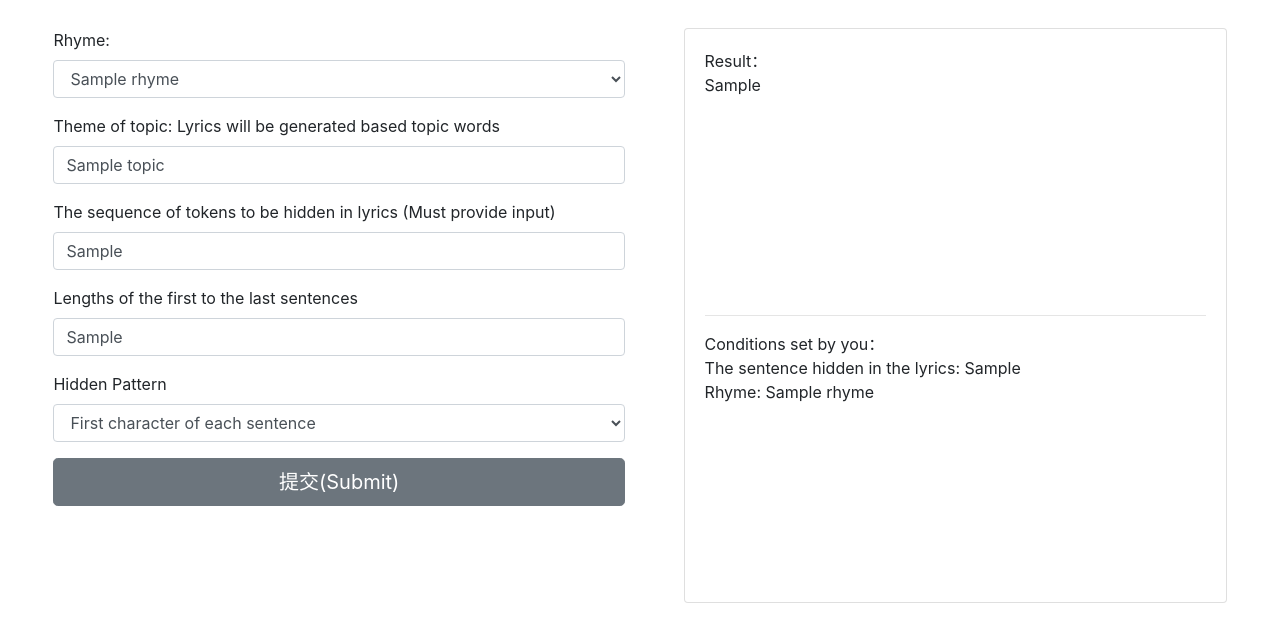
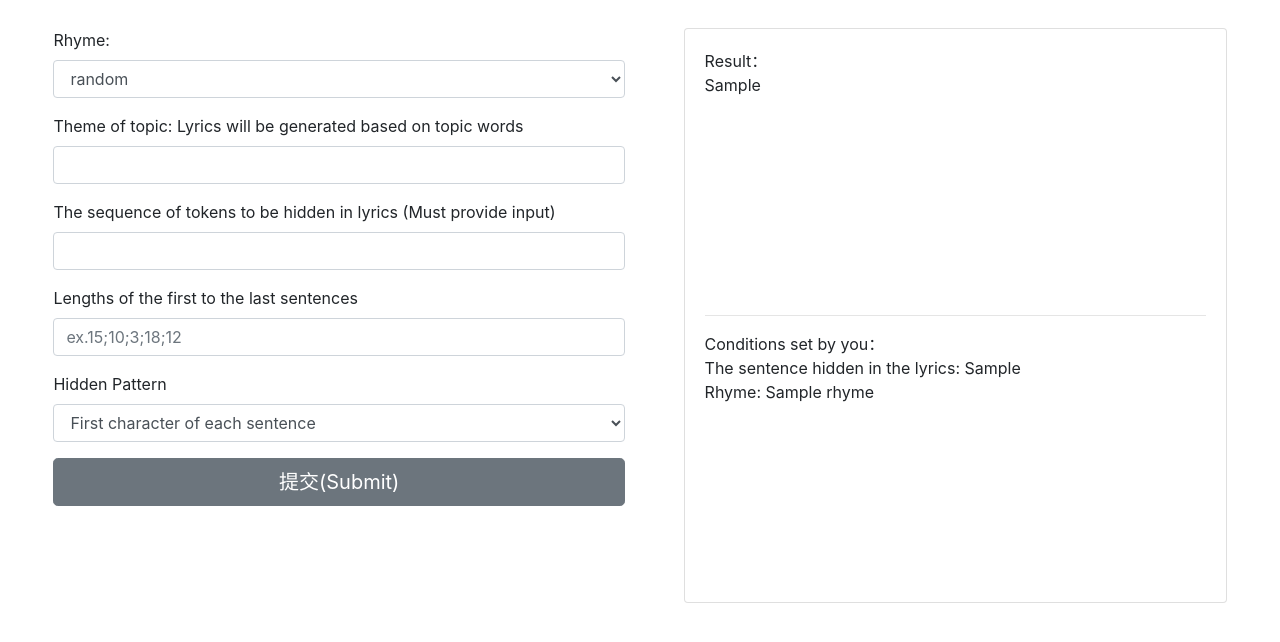
Before and after one commit to austinlaurice/AcrosticGenerator, a Django app: template demo_site/lyrics/templates/index.html in a window 1280 px wide. Shown: the part 62-704 px from the top of the page. Run offline with Django 3.2, Linux system fonts and the light colour scheme; tables that the repository leaves empty hold one stand-in row (values such as "Sample post"); the template is opened without the code that fills it: values that come from a table or form of the project are taken from there, most other values are stand-ins (such as "Sample title", 1, 10 or a date in 2020); parts of the project's set-up code (start-up, migrations or seed data) failed here and were passed over; some libraries are stand-ins or nearby versions.

Commit message:
use form, retain value

```diff
--- /dev/null
+++ b/demo_site/lyrics/forms.py
@@ -0,0 +1,66 @@
+from django import forms
+from .misc import RHYME_LIST
+
+class PostForm(forms.Form):
+    rhyme           = forms.ChoiceField(
+                            choices=RHYME_LIST,
+                            widget=forms.Select(
+                                attrs={'class':'form-control'}
+                            )
+                      )
+
+    keywords        = forms.CharField(
+                            max_length=100,
+                            required=False,
+                            widget=forms.TextInput(
+                                attrs={
+                                    'size': 100,
+                                    'class':'form-control'
+                                }
+                            )
+                      )
+
+    hidden_sentence = forms.CharField(
+                            max_length=100,
+                            widget=forms.TextInput(
+                                attrs={
+                                    'size': 100,
+                                    'class':'form-control'
+                                }
+                            )
+                      )
+
+    length          = forms.CharField(
+                            max_length=100,
+                            required=False,
+                            widget=forms.TextInput(
+                                attrs={
+                                    'size'        : 100,
+                                    'class'       : 'form-control',
+                                    'placeholder' : 'ex.15;10;3;18;12',
+                                    'id'          : 'length'
+                                }
+                            )
+                      )
+    pattern         = forms.CharField(
+                            max_length=100,
+                            widget=forms.TextInput(
+                                attrs={
+                                    'size': 100,
+                                    'class':'form-control'
+                                }
+                            )
+                      )
+    #pattern         = forms.ChoiceField(
+    #                        choices=[
+    #                            (0, 'First character of each sentence'),
+    #                            (1, 'Last character of each sentence'),
+    #                            (2, 'Diagonal line'),
+    #                            (3, 'Draw it by myself')
+    #                        ],
+    #                        widget=forms.Select(
+    #                            attrs={
+    #                                'class':'form-control'
+    #                            }
+    #                        )
+    #                  )
--- a/demo_site/lyrics/misc.py
+++ b/demo_site/lyrics/misc.py
@@ -1,36 +1,36 @@
 RHYME_LIST=[
-    "",
-    "i (你,  裡,  起,  子,  己)",
-	"e (了,  的,  歌,  麼,  着)",
-	"ian (天,  間,  見,  邊,  點)",
-	"u (去,  路,  雨,  福,  步)",
-	"ang (上,  樣,  方,  望,  傷)",
-	"ai (來,  愛,  開,  在,  白)",
-	"ou (頭,  手,  走,  候,  後)",
-	"uo (過,  說,  多,  落,  錯)",
-	"a (吧,  啊,  嗎,  啦,  呀)",
-	"an (言,  眼,  單,  看,  難)",
-	"ao (好,  道,  到,  要,  抱)",
-	"ing (情,  定,  行,  影,  明)",
-	"ong (中,  動,  空,  痛,  容)",
-	"o (我,  寞,  默,  哦,  喲)",
-	"ei (淚,  美,  誰,  飛,  味)",
-	"en (人,  真,  分,  們,  深)",
-	"ui (水,  會,  對,  回,  醉)",
-	"iang (想,  亮,  向,  強,  量)",
-	"eng (夢,  生,  風,  聲,  等)",
-	"uan (遠,  願,  暖,  轉,  緣)",
-	"in (心,  信,  音,  近,  緊)",
-	"iao (笑,  掉,  跳,  角,  秒)",
-	"ie (界,  切,  解,  別,  節)",
-	"iu (流,  久,  留,  求,  酒)",
-	"uang (光,  狂,  窗,  裝,  謊)",
-	"ua (話,  花,  化,  掛,  華)",
-	"ia (下,  家,  假,  價,  霞)",
-	"un (魂,  雲,  運,  春,  昏)",
-	"ue (覺,  月,  雪,  約,  學)",
-	"uai (懷,  快,  壞,  怪,  徊)",
-	"er (兒,  二,  而,  爾,  耳)",
-	"iong (雄,  窮,  胸,  兄,  兇)",
-	"n (嗯)",
+    (0, "random"),
+    (1, "i (你,  裡,  起,  子,  己)"),
+	(2, "e (了,  的,  歌,  麼,  着)"),
+	(3, "ian (天,  間,  見,  邊,  點)"),
+	(4, "u (去,  路,  雨,  福,  步)"),
+	(5, "ang (上,  樣,  方,  望,  傷)"),
+	(6, "ai (來,  愛,  開,  在,  白)"),
+	(7, "ou (頭,  手,  走,  候,  後)"),
+	(8, "uo (過,  說,  多,  落,  錯)"),
+	(9, "a (吧,  啊,  嗎,  啦,  呀)"),
+	(10, "an (言,  眼,  單,  看,  難)"),
+	(11, "ao (好,  道,  到,  要,  抱)"),
+	(12, "ing (情,  定,  行,  影,  明)"),
+	(13, "ong (中,  動,  空,  痛,  容)"),
+	(14, "o (我,  寞,  默,  哦,  喲)"),
+	(15, "ei (淚,  美,  誰,  飛,  味)"),
+	(16, "en (人,  真,  分,  們,  深)"),
+	(17, "ui (水,  會,  對,  回,  醉)"),
+	(18, "iang (想,  亮,  向,  強,  量)"),
+	(19, "eng (夢,  生,  風,  聲,  等)"),
+	(20, "uan (遠,  願,  暖,  轉,  緣)"),
+	(21, "in (心,  信,  音,  近,  緊)"),
+	(22, "iao (笑,  掉,  跳,  角,  秒)"),
+	(23, "ie (界,  切,  解,  別,  節)"),
+	(24, "iu (流,  久,  留,  求,  酒)"),
+	(25, "uang (光,  狂,  窗,  裝,  謊)"),
+	(26, "ua (話,  花,  化,  掛,  華)"),
+	(27, "ia (下,  家,  假,  價,  霞)"),
+	(28, "un (魂,  雲,  運,  春,  昏)"),
+	(29, "ue (覺,  月,  雪,  約,  學)"),
+	(30, "uai (懷,  快,  壞,  怪,  徊)"),
+	(31, "er (兒,  二,  而,  爾,  耳)"),
+	(32, "iong (雄,  窮,  胸,  兄,  兇)"),
+	(33, "n (嗯)"),
 ]
--- a/demo_site/lyrics/templates/index.html
+++ b/demo_site/lyrics/templates/index.html
@@ -9,27 +9,33 @@
                     {% csrf_token %}
                     <div class="form-group">
                         <label>Rhyme:</label>
+                        {{ form.rhyme }}
+                        <!--
                         <select class="form-control" name="rhyme">
                             {% for rhyme in rhyme_list %}
                             <option value={{ forloop.counter0 }}>{{ rhyme }}</option>
                             {% endfor %}
                         </select>
+                        -->
                     </div>
                     <!--<div class="form-group" >
                         <label>第一句(The first sentence you want)</label>
                         <input class="form-control" name="first_sentence" placeholder="ex.你是我眼中的星星">
                     </div>-->
                     <div class="form-group">
-                        <label>Theme of topic: Lyrics will be generated based topic words</label>
-                        <input class="form-control" name="keywords" value="{{topic}}">
+                        <label>Theme of topic: Lyrics will be generated based on topic words</label>
+                        <!--<input class="form-control" name="keywords" value={{form.keywords}}>-->
+                        {{form.keywords}}
                     </div>
                     <div class="form-group">
                         <label>The sequence of tokens to be hidden in lyrics (Must provide input)</label>
-                        <input class="form-control" name="hidden_sentence" value="{{hidden_sentence}}">
+                        <!--<input class="form-control" name="hidden_sentence" value="{{hidden_sentence}}">-->
+                        {{form.hidden_sentence}}
                     </div>
                     <div class="form-group">
                         <label>Lengths of the first to the last sentences</label>
-                        <input class="form-control" name="length" id="length" placeholder="ex.15;10;3;18;12" value="{{length_set}}">
+                        <!--<input class="form-control" name="length" id="length" placeholder="ex.15;10;3;18;12" value="{{length}}">-->
+                        {{form.length}}
                     </div>
                     <div class="form-group">
                         <label>Hidden Pattern</label>
```
Also changed, not shown: demo_site/lyrics/views.py (+23 -10 lines).
